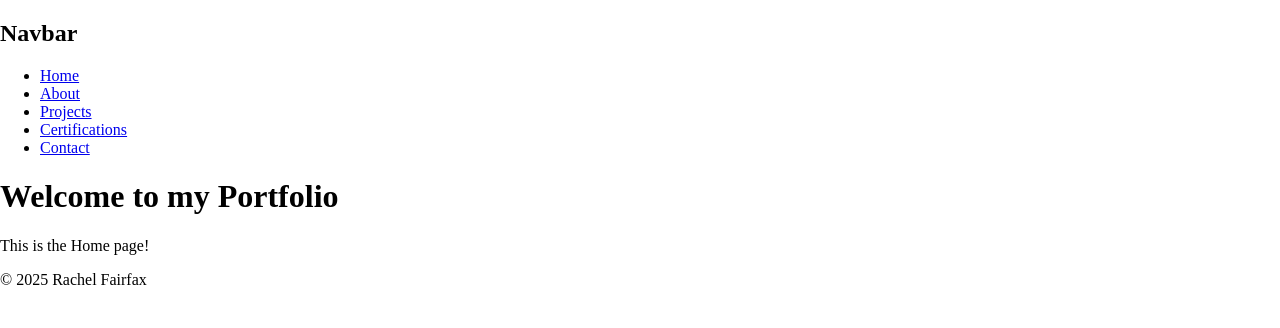
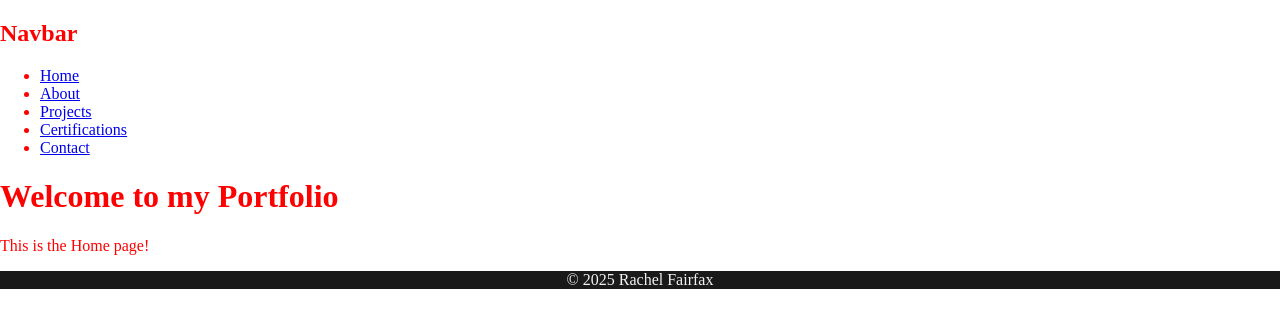
Before and after one commit to RachelFairfax/Portfolio-Site, a React (Vite) app: page / in a window 1280 px wide. Shown: the top 328 px of the page. Built offline with nearby package versions, Linux system fonts and the light colour scheme.

Commit message:
playing around with stylesheets

```diff
--- a/src/App.jsx
+++ b/src/App.jsx
@@ -1,6 +1,7 @@
 import React from 'react'
 import Layout from './components/Layout/Layout';
 import styles from './App.module.css';
+import './index.css';
 
 
 function App() {
--- a/src/App.module.css
+++ b/src/App.module.css
@@ -1,7 +1,4 @@
-html, body, #root {
-    height: 100%;
-    margin: 0;
-}
+
 
 .wrapper {
     display:flex;
--- a/src/components/Footer/Footer.module.css
+++ b/src/components/Footer/Footer.module.css
@@ -1,3 +1,6 @@
 .Footer {
     bottom:0;
+    text-align: center;
+    background-color: #1a1a1a;
+    color: #f1f1f1;
 }
--- /dev/null
+++ b/src/index.css
@@ -0,0 +1,6 @@
+html, body, #root {
+    height: 100%;
+    margin: 0;
+    padding: 0;
+    color:red;
+  }
```
